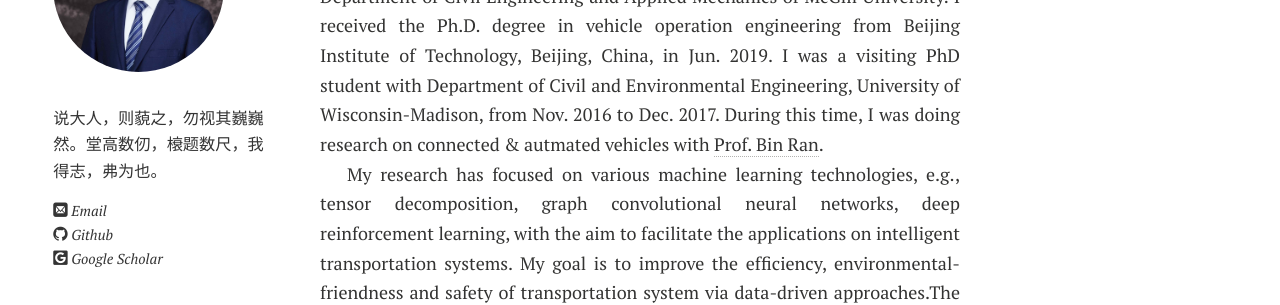
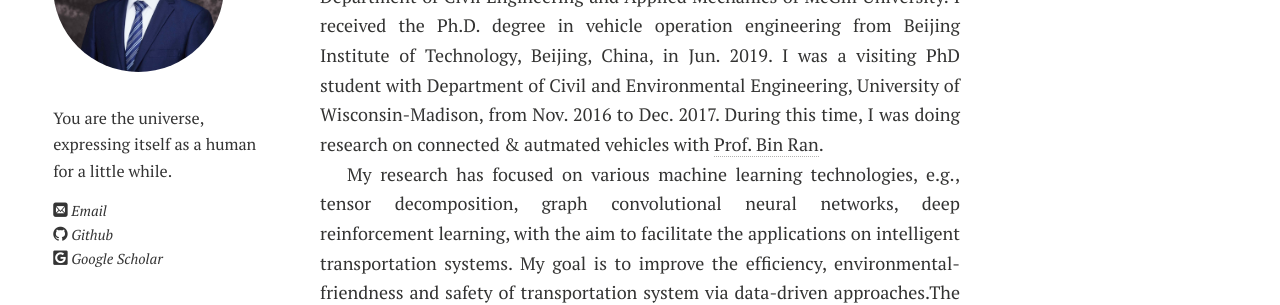
Before and after one commit to eveyuyi/Kaimaoge.github.io, a Jekyll site: the page built from index.md, in a window 1280 px wide. Shown: the part 207-512 px from the top of the page. Built offline with Jekyll 4.4.1, drawn with Linux system fonts in a browser that asks for light colours; nearby versions of some CDN libraries; some web fonts are replaced; our own code applies the rules of GitHub Pages for plain Markdown files.

Commit message:
Update _config.yml

```diff
--- a/_config.yml
+++ b/_config.yml
@@ -6,7 +6,7 @@ url:
 
 # Owner/author information
 owner:
-  introduction: 说大人，则藐之，勿视其巍巍然。堂高数仞，榱题数尺，我得志，弗为也。
+  introduction:   You are the universe, expressing itself as a human for a little while.
   name:           Yuankai Wu
   avatar:         wu.jpg
 #  bi
```
